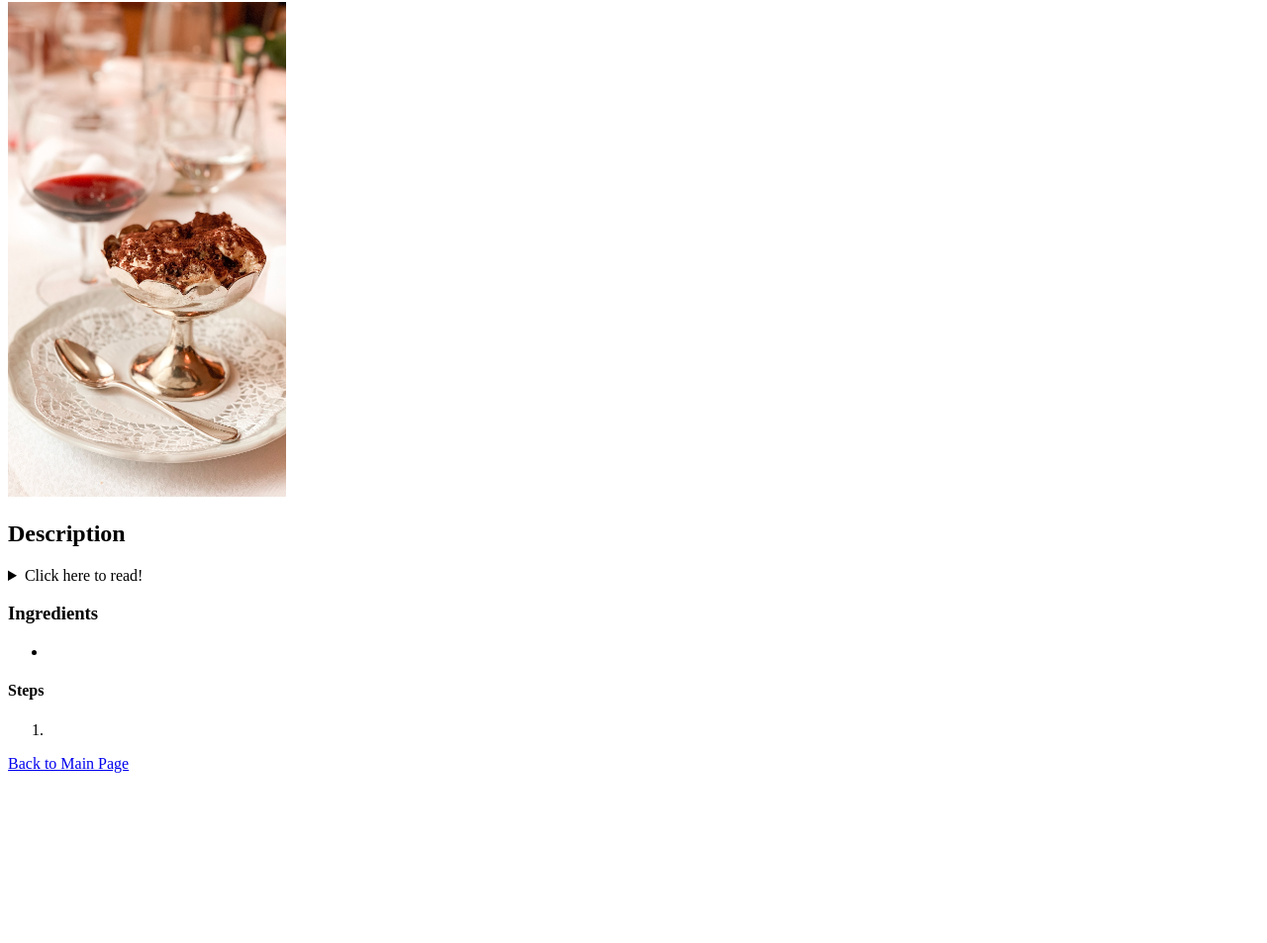
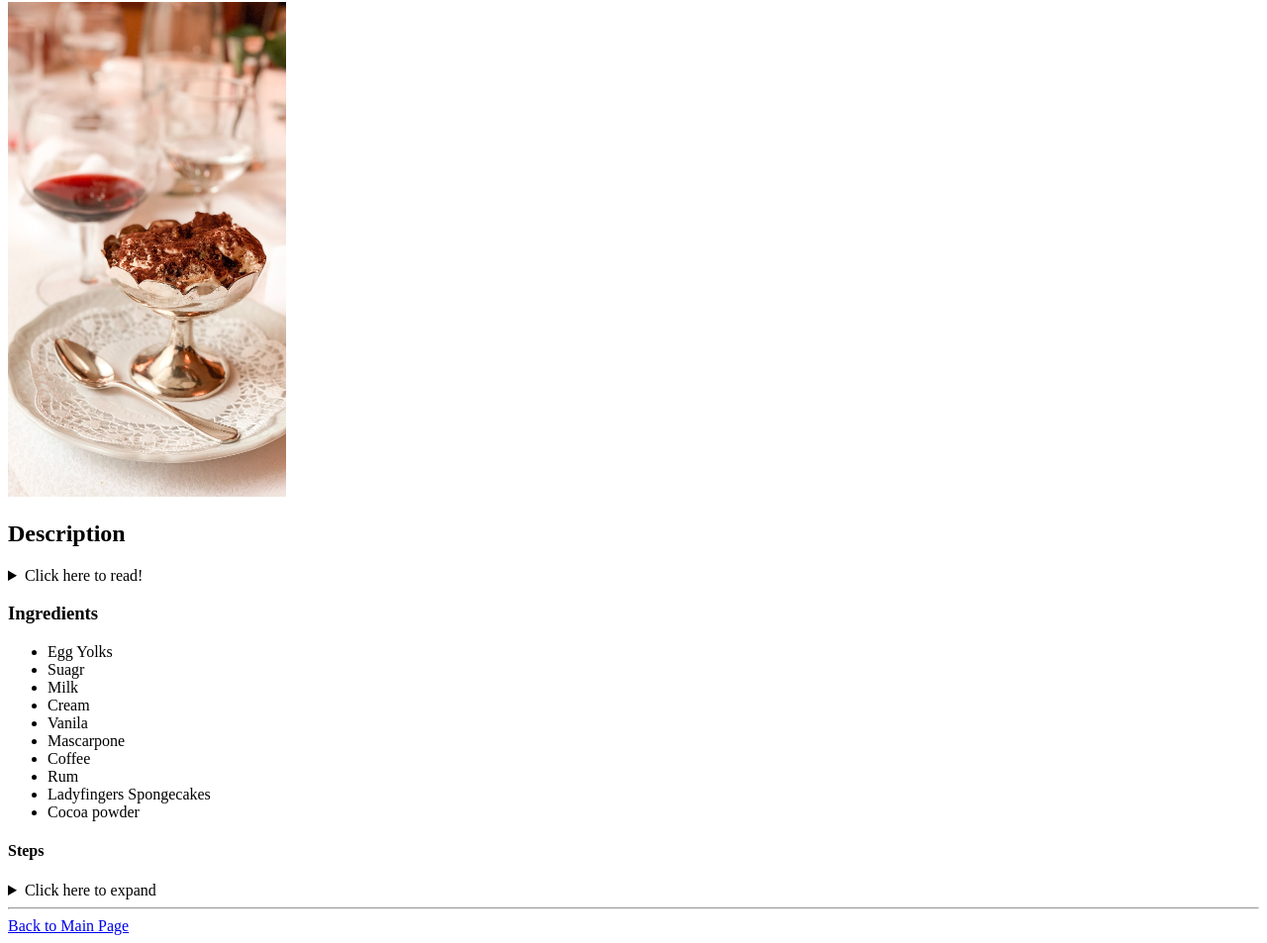
Before and after one commit to hemingway-js/odin-recipes, a plain HTML site: page recipes/tiramisu.html in a window 1280 px wide. Shown: the part 78-1031 px from the top of the page at 99% size. Before the commit the page ends 867 px from the top, so only its background shows below. Drawn offline with Linux system fonts and the light colour scheme.

Commit message:
add ingredients + steps to recipes

```diff
--- a/recipes/tiramisu.html
+++ b/recipes/tiramisu.html
@@ -10,15 +10,38 @@
     <h1> Tiramisu </h1>
     <img src="../images/tiramisu.jpg" height= "500px" alt="Image of a Tiramisu">
     <h2>Description</h2>
+    <section>
     <details><summary>Click here to read!</summary><p>Tiramisu (Italian: tiramisù [ˌtiramiˈsu], from tirami su, "pick me up" or "cheer me up") is a coffee-flavoured Italian dessert. It is made of ladyfingers (savoiardi) dipped in coffee, layered with a whipped mixture of eggs, sugar, and mascarpone cheese, flavoured with cocoa. The recipe has been adapted into many varieties of cakes and other desserts. Its origins are often disputed among Italian regions Veneto and Friuli Venezia Giulia. </p></details>
+    </section>
     <h3>Ingredients</h3>
-    <ul>
-        <li></li>
-    </ul>
+    <section><ul>
+        <li>Egg Yolks</li>
+        <li>Suagr</li>
+        <li>Milk</li>
+        <li>Cream</li>
+        <li>Vanila</li>
+        <li>Mascarpone</li>
+        <li>Coffee</li>
+        <li>Rum</li>
+        <li>Ladyfingers Spongecakes</li>
+        <li>Cocoa powder</li>
+    </ul></section>
     <h4>Steps</h4>
+    <section>
+    <details>
+        <summary>Click here to expand</summary>
     <ol>
-        <li></li>
+        <li>Cook the egg yolks, sugar, and milk until slightly thickened.</li>
+        <li>Let cool slightly, then chill in the fridge for about an hour. When the filling has fully chilled, mix in mascarpone cheese. </li>
+        <li>Make the Whipped Cream: Beat heavy cream with vanilla extract until stiff peaks form. </li>
+        <li>Soak the Ladyfingers: Combine coffee and rum in a small bowl. Pour mixture over ladyfingers that have been split in half lengthwise. </li>
+        <li>Assemble the Tiramisu:Line the bottom of a baking dish with soaked ladyfingers. </li>
+        <li>Spread half of the mascarpone mixture over the ladyfingers, then half of the whipped cream over that. Repeat in the same order. Dust with cocoa powder. </li>
+
     </ol>
+    </details>
+</section>
+<hr>
     <a href="../index.html">Back to Main Page</a>
 </body>
 </html>
```
Also changed, not shown: recipes/bruchetta.html (+15 -2 lines).
